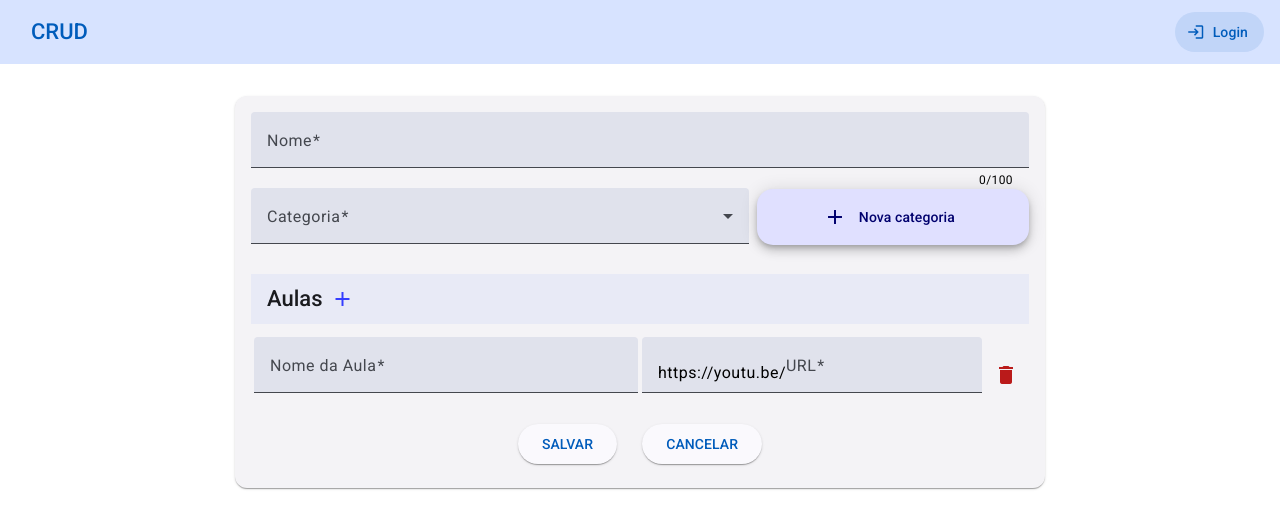
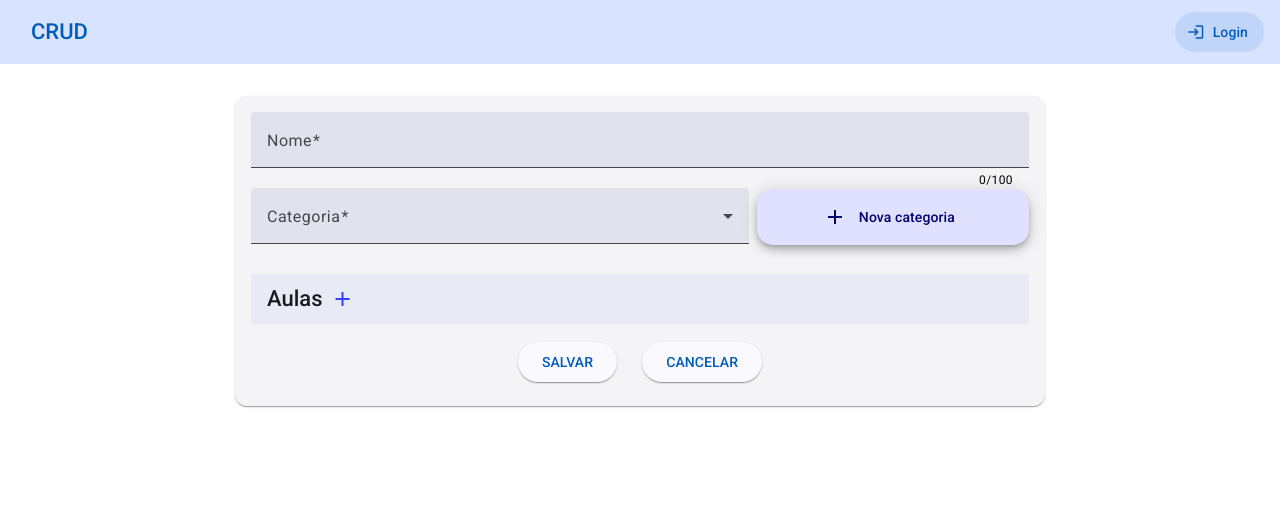
Before and after one commit to Lucasllo/CRUD_Angular_NestJs, an Angular app in the folder crud-angular/: page /home/course/new in a window 1280 px wide. Shown: the top 528 px of the page. Built offline with nearby package versions, Linux system fonts and the light colour scheme.

Commit message:
correção no retorno da playlist

```diff
--- a/crud-angular/src/app/components/course-form/course-form.component.html
+++ b/crud-angular/src/app/components/course-form/course-form.component.html
@@ -46,7 +46,7 @@
       </mat-error>
       }
 
-      <table formArrayName="lessons" class="full-width">
+      <table formArrayName="videos" class="full-width">
         @for (lesson of getLessonsFormArray(); track $index; let i = $index) {
         <tr [formGroupName]="i">
           <td style="width: 65%">
--- a/crud-angular/src/app/components/course-form/course-form.component.ts
+++ b/crud-angular/src/app/components/course-form/course-form.component.ts
@@ -80,7 +80,7 @@ export class PlaylistFormComponent implements OnInit {
   readonly dialog = inject(MatDialog);
 
   form!: FormGroup;
-  course = input.required<Playlist>();
+  playlist = input.required<Playlist>();
   submitted = false;
   categories = this.coursesService.allCategories;
 
@@ -90,9 +90,9 @@ export class PlaylistFormComponent implements OnInit {
 
   createForm() {
     let course = computed(() =>
-      this.course()
-        ? this.course()
-        : { id: "", name: "", category: "", lessons: [] }
+      this.playlist()
+        ? this.playlist()
+        : { id: "", name: "", category: "", videos: [] }
     );
 
     this.form = this.formBuilder.group({
@@ -107,7 +107,7 @@ export class PlaylistFormComponent implements OnInit {
       category: new FormControl(course().category, {
         validators: [Validators.required],
       }),
-      lessons: this.formBuilder.array(
+      videos: this.formBuilder.array(
         this.retrieveLessons(course()),
         Validators.required
       ),
@@ -115,30 +115,30 @@ export class PlaylistFormComponent implements OnInit {
   }
 
   private retrieveLessons(course: Playlist) {
-    const lessons = [];
+    const videos = [];
 
     if (course?.videos) {
-      course.videos.forEach((lesson) => {
-        lessons.push(this.createLesson(lesson));
+      course.videos.forEach((video) => {
+        videos.push(this.createLesson(video));
       });
     } else {
-      lessons.push(this.createLesson());
+      videos.push(this.createLesson());
     }
 
-    return lessons;
+    return videos;
   }
 
-  private createLesson(lesson: Video = { id: "", name: "", youtubeUrl: "" }) {
+  private createLesson(video: Video = { id: "", name: "", youtubeUrl: "" }) {
     return this.formBuilder.group({
-      _id: new FormControl(lesson.id),
-      name: new FormControl(lesson.name, {
+      _id: new FormControl(video.id),
+      name: new FormControl(video.name, {
         validators: [
           Validators.required,
           Validators.minLength(5),
           Validators.maxLength(100),
         ],
       }),
-      youtubeUrl: new FormControl(lesson.youtubeUrl, {
+      youtubeUrl: new FormControl(video.youtubeUrl, {
         validators: [
           Validators.required,
           Validators.minLength(10),
@@ -149,17 +149,17 @@ export class PlaylistFormComponent implements OnInit {
   }
 
   addLesson() {
-    const lesson = this.form.get("lessons") as UntypedFormArray;
+    const lesson = this.form.get("videos") as UntypedFormArray;
     lesson.push(this.createLesson());
   }
 
   removeLesson(index: number) {
-    const lesson = this.form.get("lessons") as UntypedFormArray;
+    const lesson = this.form.get("videos") as UntypedFormArray;
     lesson.removeAt(index);
   }
 
   getLessonsFormArray() {
-    return (<UntypedFormArray>this.form.get("lessons")).controls;
+    return (<UntypedFormArray>this.form.get("videos")).controls;
   }
 
   onSubmit() {
@@ -238,8 +238,8 @@ export class PlaylistFormComponent implements OnInit {
   }
 
   isFormArrayRequired() {
-    const lessons = this.form.get("lessons") as UntypedFormArray;
-    return !lessons.valid && lessons.hasError("required") && lessons.touched;
+    const videos = this.form.get("videos") as UntypedFormArray;
+    return !videos.valid && videos.hasError("required") && videos.touched;
   }
 
   openDialog(): void {
```
Also changed, not shown: 1 other file (tests, documents, lock files or other folders).
